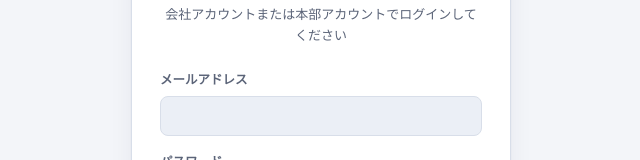
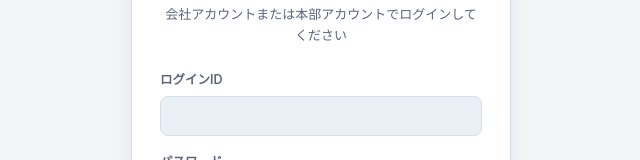
Before and after one commit to alohoasol-ops/talent9-webapp, a Next.js app: page /login in a window 1280 px wide. Shown: the part 301-461 px from the top of the page, without its empty margins (319-959 px from the left). Built offline with nearby package versions, Linux system fonts and the light colour scheme.

Commit message:
Change email label and input type in login form

```diff
--- a/src/app/login/page.tsx
+++ b/src/app/login/page.tsx
@@ -13,8 +13,8 @@ export default function LoginPage() {
         <p className="sub">会社アカウントまたは本部アカウントでログインしてください</p>
         <form action={formAction}>
           <div className="name-field">
-            <label htmlFor="email">メールアドレス</label>
-            <input id="email" name="email" type="email" autoComplete="username" required />
+            <label htmlFor="email">ログインID</label>
+            <input id="email" name="email" type="text" autoComplete="username" required />
           </div>
           <div className="name-field">
             <label htmlFor="password">パスワード</label>
```
